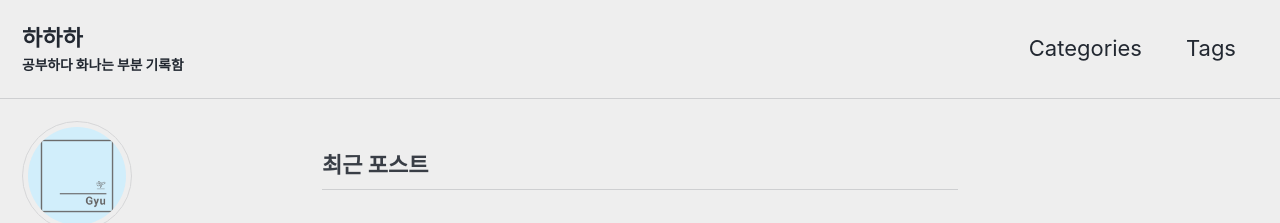
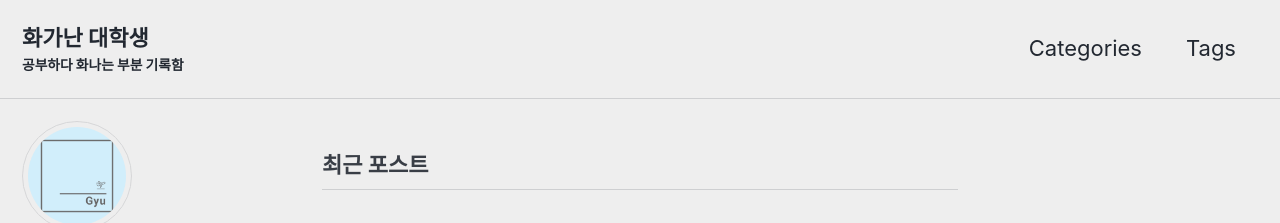
Before and after one commit to parksk99/parksk99.github.io, a Jekyll site: the page built from index.html, in a window 1280 px wide and 1387 px high. Shown: the top 223 px of the window. Built offline with Jekyll 4.4.1, drawn with Linux system fonts in a browser that asks for light colours; cached includes are drawn as plain includes; the list of posts is cut into pages by our own code.

Commit message:
change page title

```diff
--- a/_config.yml
+++ b/_config.yml
@@ -26,7 +26,7 @@
 repository               : "parksk99/parksk99.github.io" # GitHub username/repo-name e.g. "mmistakes/minimal-mistakes"
 teaser                   : # path of fallback teaser image, e.g. "/assets/images/500x300.png"
 logo                     : # path of logo image to display in the masthead, e.g. "/assets/images/88x88.png"
-masthead_title           : "하하하" # overrides the website title displayed in the masthead, use " " for no title
+masthead_title           : "화가난 대학생" # overrides the website title displayed in the masthead, use " " for no title
 breadcrumbs            : true # true, false (default)
 words_per_minute         : 200
 
```
